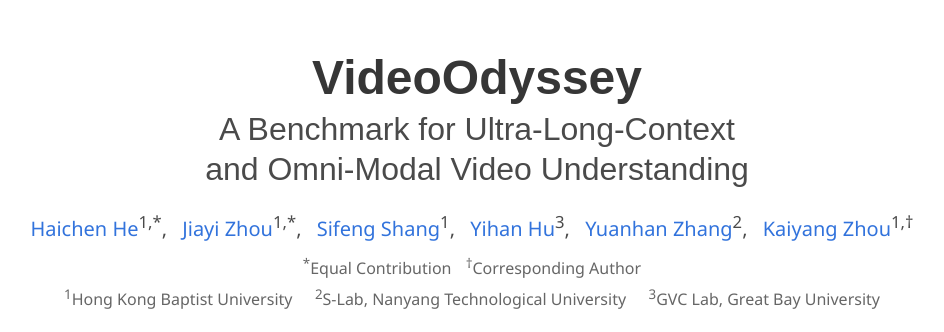
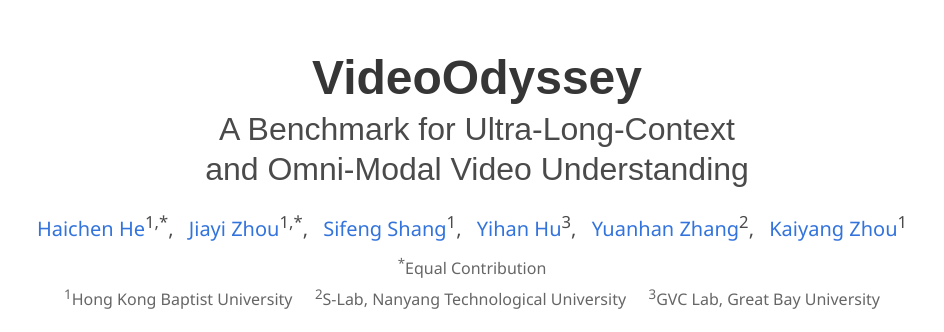
Before and after one commit to videoodyssey-project/videoodyssey-project.github.io, a plain HTML site: page index.html in a window 1280 px wide. Shown: the top 332 px of the page, without its empty margins (163-1107 px from the left). Drawn offline with nearby package versions, Linux system fonts and the light colour scheme; some icons are missing; a web font is replaced by a local one.

Commit message:
Update index.html

```diff
--- a/index.html
+++ b/index.html
@@ -251,13 +251,12 @@
                 <a href="https://zhangyuanhan-ai.github.io/">Yuanhan Zhang</a><sup>2</sup>,
               </span>
               <span class="author-block">
-                <a href="https://kaiyangzhou.github.io/">Kaiyang Zhou</a><sup>1,&dagger;</sup>
+                <a href="https://kaiyangzhou.github.io/">Kaiyang Zhou</a><sup>1</sup>
               </span>
             </div>
 
             <div class="is-size-6 publication-authors" style="color: #666; margin-top: 10px;">
               <span class="author-block"><sup>*</sup>Equal Contribution</span>
-              <span class="author-block"><sup>&dagger;</sup>Corresponding Author</span>
             </div>
 
             <div class="is-size-6 publication-authors" style="color: #666;">
```
